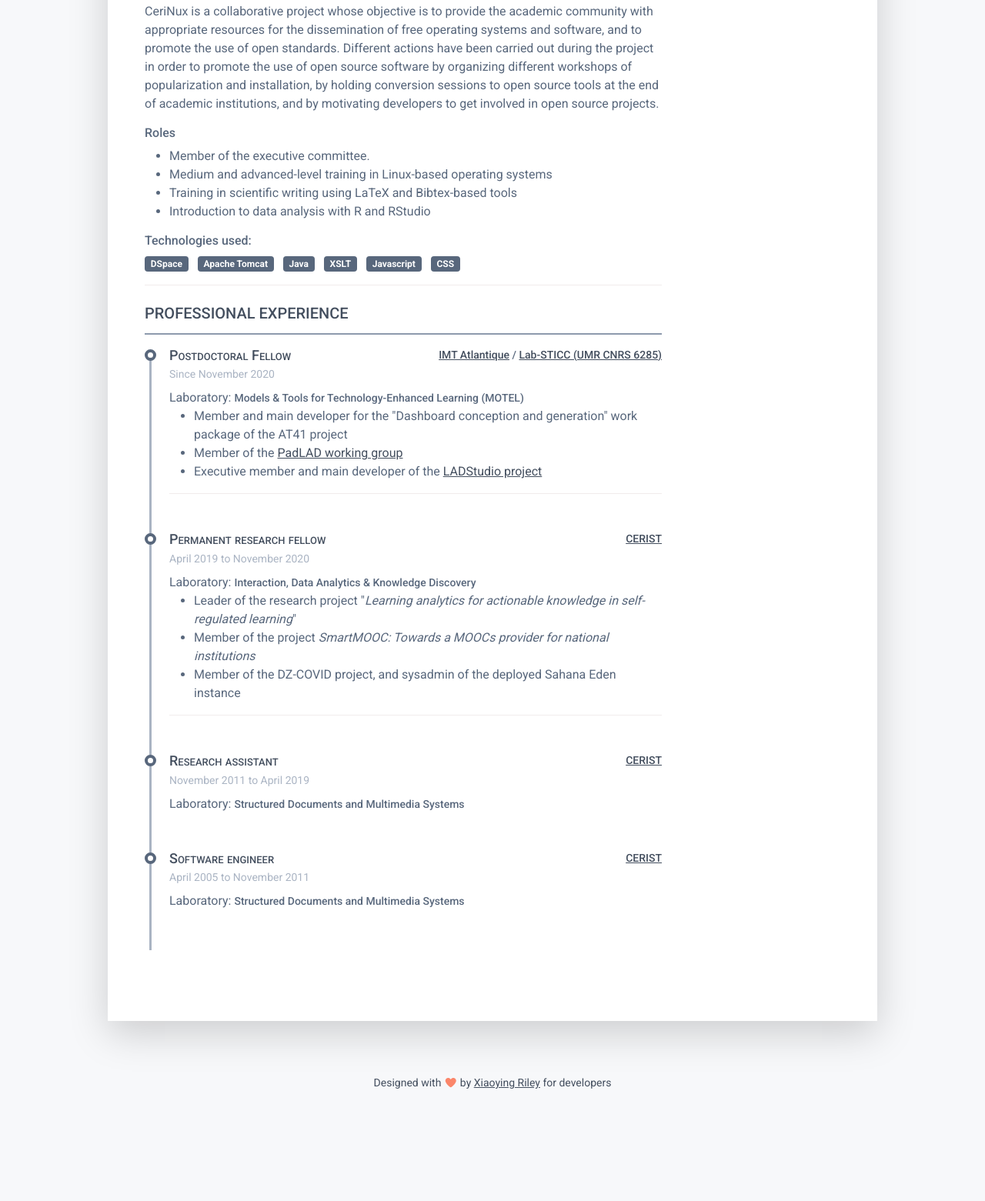
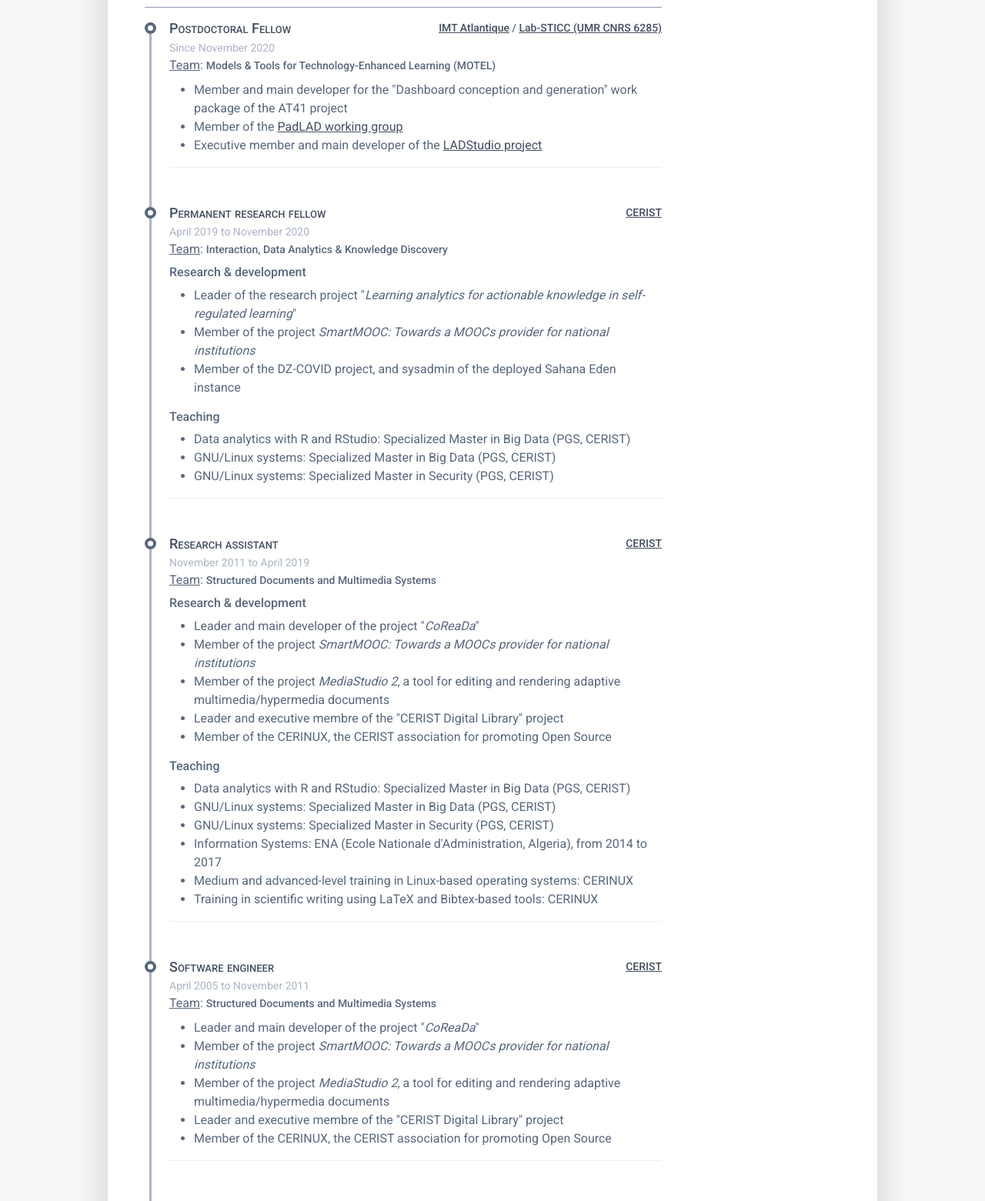
Before and after one commit to smadjid/madjid.github.io, a plain HTML site: page index.html in a window 1280 px wide. Shown: the part 2449-4010 px from the top of the page at 77% size. Before the commit the page ends 3916 px from the top, so only its background shows below. Drawn offline with Linux system fonts and the light colour scheme.

Commit message:
Update index.html

```diff
--- a/index.html
+++ b/index.html
@@ -228,14 +228,14 @@
 								</article><!--//resume-item-->
 
 								<!-- CERIST DL -->
-								<article class="resume-item position-relative pb-4">
+								<!-- <article class="resume-item position-relative pb-4">
 									<div class="resume-timeline-item-header mb-2">
 										<div class="d-flex flex-column flex-md-row">
 											<h3 class="resume-position-title font-weight-bold mb-1">CERINUX -<i>Cerist Digital Library</i><span class="badge badge-light">(2012-2020)</span> </h3>
 											<div class="resume-company-name ms-auto"><a href="http://cerinux.cerist.dz/">Site</a></div>
-										</div><!--//row-->
+										</div>
 										<div class="resume-position-time">CERIST (Algeria).</div>
-									</div><!--//resume-timeline-item-header-->
+									</div>
 									<div class="resume-timeline-item-desc">
 										<p>CeriNux is a collaborative project whose objective is to provide the academic community with appropriate resources for the dissemination of free operating systems and software, and to promote the use of open standards. Different actions have been carried out during the project in order to promote the use of open source software by organizing different workshops of popularization and installation, by holding conversion sessions to open source tools at the end of academic institutions, and by motivating developers to get involved in open source projects.</p>
 										<h4 class="resume-timeline-item-desc-heading font-weight-bold">Roles</h4>
@@ -254,9 +254,9 @@
 											<li class="list-inline-item"><span class="badge bg-secondary badge-pill">Javascript</span></li>
 											<li class="list-inline-item"><span class="badge bg-secondary badge-pill">CSS</span></li>
 										</ul>
-									</div><!--//resume-timeline-item-desc-->
+									</div>
 
-								</article><!--//resume-item-->
+								</article><!--//resume-item--> -->
 
 
 							</div><!--//resume-timeline-->
@@ -273,10 +273,11 @@
 											</div><!--//row-->
 
 											<div class="resume-position-time">Since November 2020</div>
+											<u>Team</u>: <span class="resume-company-name" data-href="https://labsticc.fr/fr/equipes/motel" target="_blank">Models & Tools for Technology-Enhanced Learning (MOTEL)</span>
 										</div><!--//resume-timeline-item-header-->
 
 										<div class="resume-timeline-item-desc">
-											Laboratory: <span class="resume-company-name" data-href="https://labsticc.fr/fr/equipes/motel" target="_blank">Models & Tools for Technology-Enhanced Learning (MOTEL)</span>
+
 											<ul>
 												<li>Member and main developer for the "Dashboard conception and generation" work package of the AT41 project</li>
 												<li>Member of the <a href="padlad.enstb.fr" target="_blank"> PadLAD working group</a></li>
@@ -294,14 +295,22 @@
 												<div class="resume-company-name ms-auto"><a href="https://www.cerist.dz">CERIST</a></div>
 											</div><!--//row-->
 											<div class="resume-position-time">April 2019 to November 2020</div>
+											<u>Team</u>: <span class="resume-company-name" data-href="...." target="_blank">Interaction, Data Analytics & Knowledge Discovery</span>
 										</div><!--//resume-timeline-item-header-->
 
 										<div class="resume-timeline-item-desc">
-											Laboratory: <span class="resume-company-name" data-href="...." target="_blank">Interaction, Data Analytics & Knowledge Discovery</span>
+											<h4 class="resume-timeline-item-desc-heading font-weight-bold">Research & development</h4>
 											<ul>
 												<li>Leader of the research project "<i>Learning analytics for actionable knowledge in self-regulated learning</i>"
 												<li>Member of the project <i>SmartMOOC: Towards a MOOCs provider for national institutions</i></li>
 												<li>Member of the DZ-COVID project, and sysadmin of the deployed Sahana Eden instance</li>
+											</ul>
+											<h4 class="resume-timeline-item-desc-heading font-weight-bold">Teaching</h4>
+											<ul>
+														<li>Data analytics with R and RStudio: Specialized Master in Big Data (PGS, CERIST)</li>
+														<li>GNU/Linux systems: Specialized Master in Big Data (PGS, CERIST)</li>
+														<li>GNU/Linux systems: Specialized Master in Security (PGS, CERIST)</li>
+
 											</ul>
 										</div><!--//resume-timeline-item-desc-->
 									</article><!--//resume-timeline-item-->
@@ -313,8 +322,27 @@
 												<div class="resume-company-name ms-auto"><a href="https://www.cerist.dz">CERIST</a></div>
 											</div><!--//row-->
 											<div class="resume-position-time">November 2011 to April 2019</div>
+											<u>Team</u>: <span class="resume-company-name" data-href="...." target="_blank">Structured Documents and Multimedia Systems</span>
 										</div><!--//resume-timeline-item-header-->
-										Laboratory: <span class="resume-company-name" data-href="https://labsticc.fr/fr/equipes/motel" target="_blank">Structured Documents and Multimedia Systems</span>
+										<div class="resume-timeline-item-desc">
+											<h4 class="resume-timeline-item-desc-heading font-weight-bold">Research & development</h4>
+											<ul>
+												<li>Leader and main developer of the project "<i>CoReaDa</i>"
+												<li>Member of the project <i>SmartMOOC: Towards a MOOCs provider for national institutions</i></li>
+												<li>Member of the project <i>MediaStudio 2</i>, a tool for editing and rendering adaptive multimedia/hypermedia documents</li>
+												<li>Leader and executive membre of the "CERIST Digital Library" project</li>
+												<li>Member of the CERINUX, the CERIST association for promoting Open Source</li>
+											</ul>
+											<h4 class="resume-timeline-item-desc-heading font-weight-bold">Teaching</h4>
+													<ul>
+														<li>Data analytics with R and RStudio: Specialized Master in Big Data (PGS, CERIST)</li>
+														<li>GNU/Linux systems: Specialized Master in Big Data (PGS, CERIST)</li>
+														<li>GNU/Linux systems: Specialized Master in Security (PGS, CERIST)</li>
+														<li>Information Systems: ENA (Ecole Nationale d'Administration, Algeria), from 2014 to 2017</li>
+														<li>Medium and advanced-level training in Linux-based operating systems: CERINUX</li>
+														<li>Training in scientific writing using LaTeX  and Bibtex-based tools: CERINUX </li>
+													</ul>
+										</div><!--//resume-timeline-item-desc-->
 									</article><!--//resume-timeline-item-->
 
 									<article class="resume-timeline-item position-relative pb-5">
@@ -324,8 +352,18 @@
 												<div class="resume-company-name ms-auto"><a href="https://www.cerist.dz">CERIST</a></div>
 											</div><!--//row-->
 											<div class="resume-position-time">April 2005 to November 2011</div>
+											<u>Team</u>: <span class="resume-company-name" data-href="...." target="_blank">Structured Documents and Multimedia Systems</span>
 										</div><!--//resume-timeline-item-header-->
-										Laboratory: <span class="resume-company-name" data-href="https://labsticc.fr/fr/equipes/motel" target="_blank">Structured Documents and Multimedia Systems</span>
+										<div class="resume-timeline-item-desc">
+
+											<ul>
+												<li>Leader and main developer of the project "<i>CoReaDa</i>"
+												<li>Member of the project <i>SmartMOOC: Towards a MOOCs provider for national institutions</i></li>
+												<li>Member of the project <i>MediaStudio 2</i>, a tool for editing and rendering adaptive multimedia/hypermedia documents</li>
+												<li>Leader and executive membre of the "CERIST Digital Library" project</li>
+												<li>Member of the CERINUX, the CERIST association for promoting Open Source</li>
+											</ul>
+										</div><!--//resume-timeline-item-desc-->
 									</article><!--//resume-timeline-item-->
 
 
```
